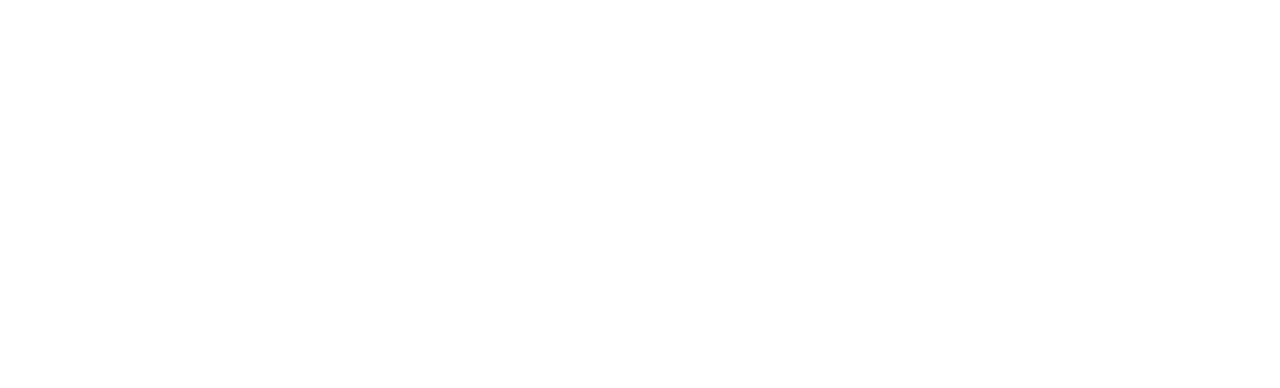
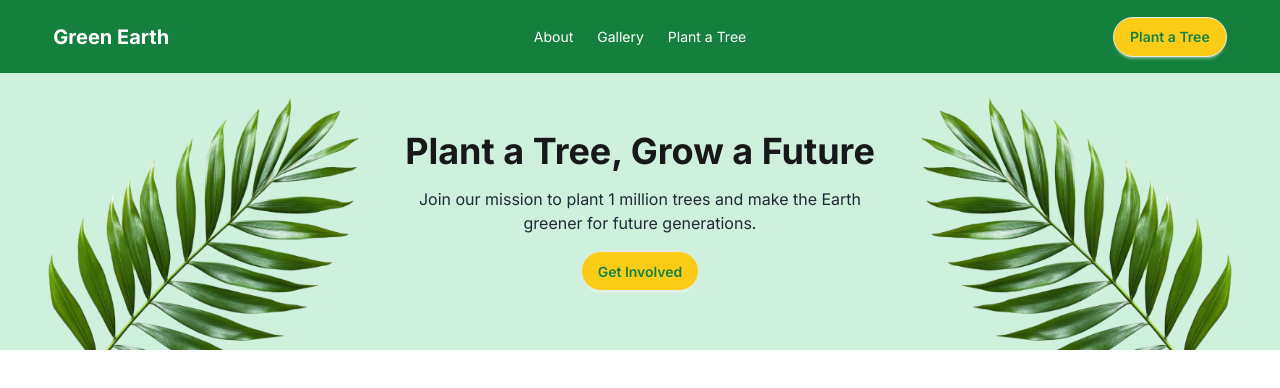
Before and after one commit to MDFAHAD721/Green-Earth, a plain HTML site: page index.html in a window 1280 px wide. Drawn offline with nearby package versions, Linux system fonts and the light colour scheme.

Commit message:
added navbar and hero section

```diff
--- a/index.html
+++ b/index.html
@@ -4,9 +4,82 @@
     <meta charset="UTF-8">
     <meta name="viewport" content="width=device-width, initial-scale=1.0">
     <title>Green-Earth</title>
+
     <link rel="stylesheet" href="styles/style.css">
+    <!-- favicon -->
+
+    <link rel="shortcut icon" href="assets/hero-leaf1.png" type="image/x-icon">
+
+    <!-- daisyui cdn + tailwindcss cdn-->
+    <link href="https://cdn.jsdelivr.net/npm/daisyui@5" rel="stylesheet" type="text/css" />
+    <script src="https://cdn.jsdelivr.net/npm/@tailwindcss/browser@4"></script>
+
+    <!-- font awesome cdn -->
+    <link rel="stylesheet" href="https://cdnjs.cloudflare.com/ajax/libs/font-awesome/7.0.1/css/all.min.css" integrity="sha512-2SwdPD6INVrV/lHTZbO2nodKhrnDdJK9/kg2XD1r9uGqPo1cUbujc+IYdlYdEErWNu69gVcYgdxlmVmzTWnetw==" crossorigin="anonymous" referrerpolicy="no-referrer" />
+
+    <!-- inter font cdn -->
+    <style>
+    @import url('https://fonts.googleapis.com/css2?family=Inter:ital,opsz,wght@0,14..32,100..900;1,14..32,100..900&display=swap');
+
+</style>
 </head>
 <body>
+    <!-- NAVBAR SECTION -->
+    <nav class="bg-[#15803D]">
 
+    <div class="navbar bg-base-100  bg-transparent p-0 w-11/12 mx-auto py-3">
+    <div class="navbar-start">
+
+    <div class="dropdown">
+      <div tabindex="0" role="button" class="mr-2 btn-ghost md:hidden">
+        <svg xmlns="http://www.w3.org/2000/svg" class="h-5 w-5 text-white" fill="none" viewBox="0 0 24 24" stroke="currentColor"> <path stroke-linecap="round" stroke-linejoin="round" stroke-width="2" d="M4 6h16M4 12h8m-8 6h16" /></svg>
+      </div>
+
+      <ul
+        tabindex="-1"
+        class="menu menu-sm dropdown-content  rounded-box z-1 mt-5 w-32 md:w-52 space-y-2 ">
+       <li><a class="hover:text-[#FACC15] hover:bg-[#15803D] bg-[#FACC15] rounded-4xl text-[#15803D]">About</a></li>
+      <li><a class="hover:text-[#FACC15] hover:bg-[#15803D] bg-[#FACC15] rounded-4xl text-[#15803D]">Gallery</a></li>
+      <li><a class="hover:text-[#FACC15] hover:bg-[#15803D] bg-[#FACC15] rounded-4xl text-[#15803D]"  >Plant a Tree</a></li>
+      </ul>
+    </div>
+
+    <a class="btn-ghost text-xl text-[#FFFFFF] p-0 font-bold">Green Earth</a>
+    </div>
+  <div class="navbar-center hidden md:flex">
+
+    <ul class="menu menu-horizontal px-1 text-[#FFFFFF]">
+      <li><a class="hover:text-[#FACC15] hover:bg-[#15803D]">About</a></li>
+      <li><a class="hover:text-[#FACC15] hover:bg-[#15803D]">Gallery</a></li>
+      <li><a class="hover:text-[#FACC15] hover:bg-[#15803D]"  >Plant a Tree</a></li>
+    </ul>
+  </div>
+  <div class="navbar-end">
+    <a class="btn bg-[#FACC15] rounded-4xl text-[#15803D] hover:text-[#FACC15] hover:bg-[#15803D]">Plant a Tree</a>
+  </div>
+</div>
+    </nav>
+
+    <!-- HERO SECTION -->
+    <section class="flex flex-col sm:flex-row justify-between items-center bg-[#CFF0DC] gap-3 md:gap-0 ">
+
+        <div class="w-50 sm:w-auto">
+            <img src="assets/hero-leaf1.png" alt="green-leaf">
+        </div>
+
+        <div class="text-center sm:py-4 lg:py-0 px-4 sm:px-0 space-y-4">
+            <h1 class="text-3xl md:text-4xl  font-bold">Plant a Tree, Grow a Future</h1>
+            <p class="text-[#1F2937]">Join our mission to plant 1 million trees and make the Earth greener for future
+            generations.
+            </p>
+            <div>
+            <a class="btn bg-[#FACC15] rounded-4xl text-[#15803D] hover:text-[#FACC15] hover:bg-[#15803D]">Get Involved</a>
+            </div>
+        </div>
+        <div class="w-50 sm:w-auto">
+            <img src="assets/hero-leaf2.png" alt="green-leaf">
+        </div>
+
+    </section>
 </body>
 </html>
--- a/styles/style.css
+++ b/styles/style.css
@@ -0,0 +1,6 @@
+
+*{
+  font-family: "Inter", sans-serif;
+}
+
+@import "tailwindcss"
```
